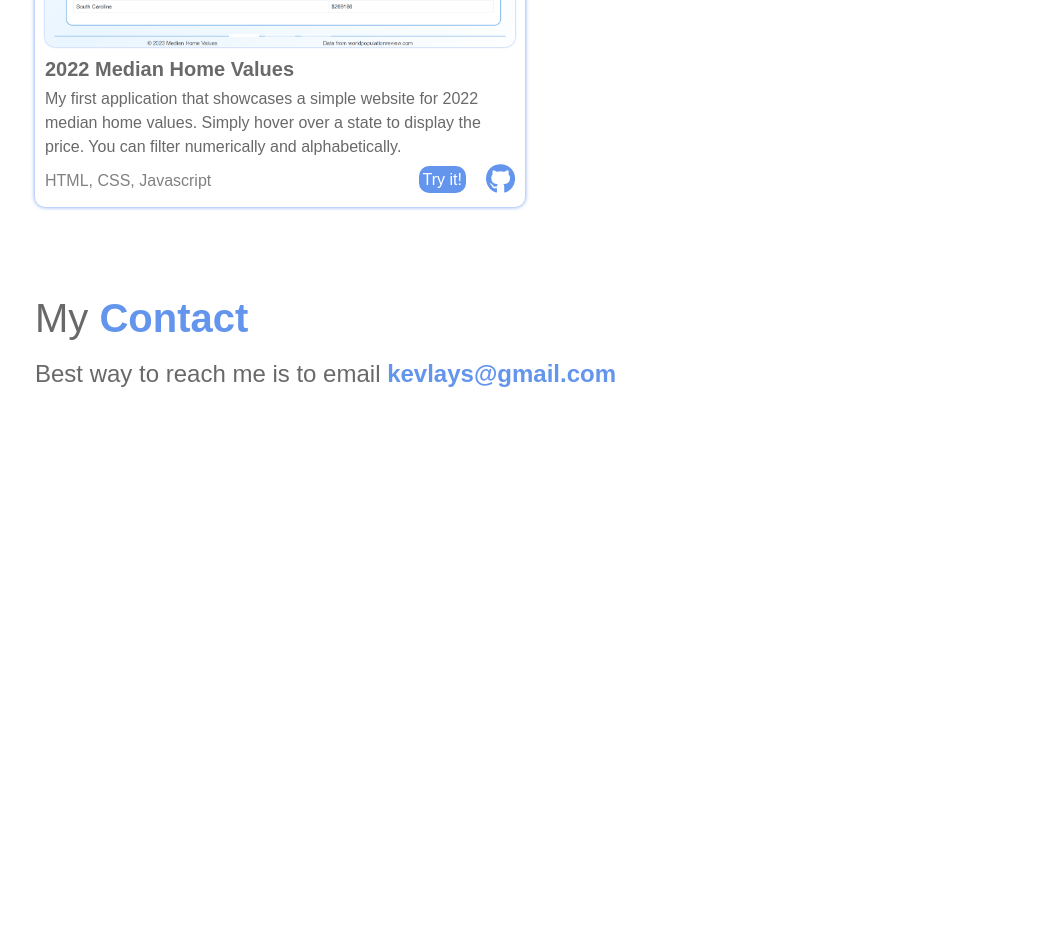
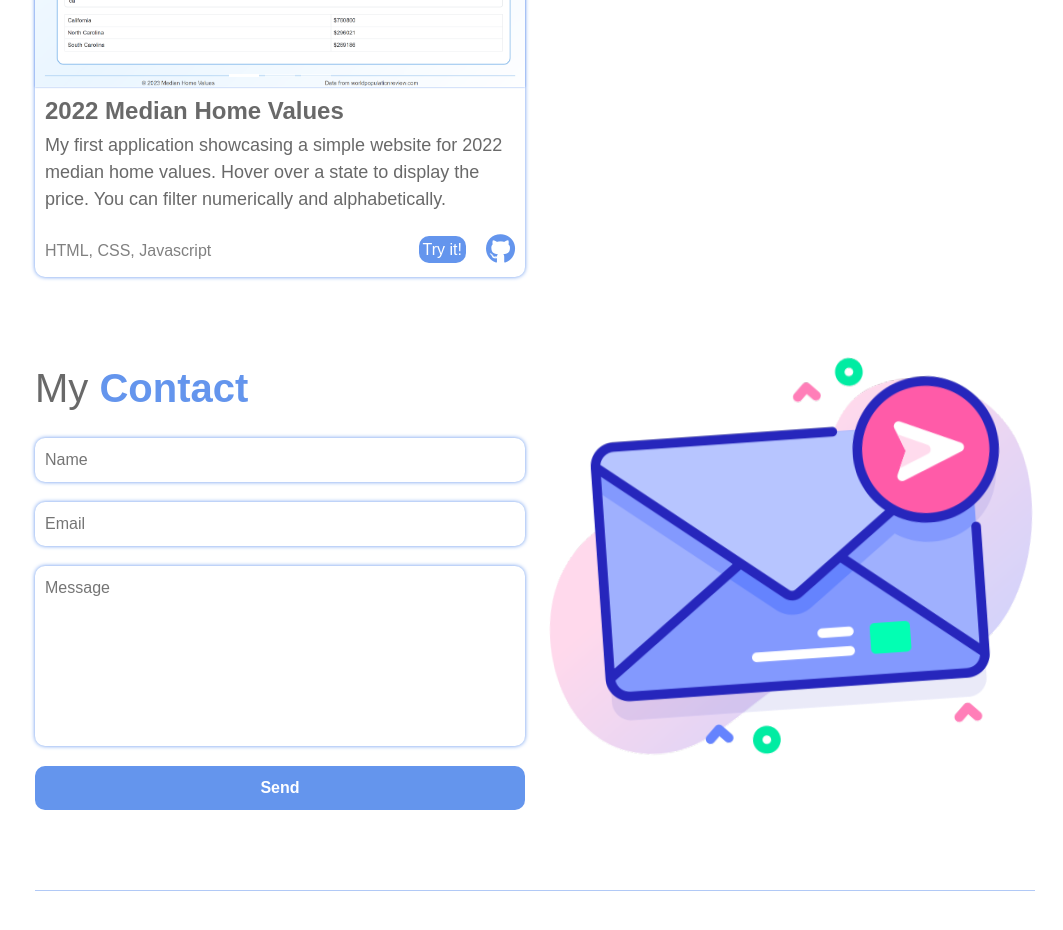
Before and after one commit to kev-a-dev/Portfolio, a React (Create React App) app: page / in a window 1280 px wide. Shown: the part 1760-2690 px from the top of the page, without its empty margins (105-1168 px from the left). Before the commit the page ends 2240 px from the top, so only its background shows below. Built offline with nearby package versions, Linux system fonts and the light colour scheme; the HTML template or start-up script is replaced by a standard one.

Commit message:
Add files via upload

```diff
--- a/src/App.css
+++ b/src/App.css
@@ -17,8 +17,13 @@
   background-color: rgba(100, 148, 237, 0.5);
 }
 
+.divide.contact {
+  margin-top: 30px;
+}
+
 .divide.footer {
-  margin-top: 30px;
+  width: 100%;
+  margin: 30px auto 80px;
 }
 
 ::-webkit-scrollbar {
@@ -50,4 +55,8 @@
     .divide {
       margin: 30px;
     }
+
+    .divide.footer {
+      margin: 20px;
+    }
  }
--- a/src/App.jsx
+++ b/src/App.jsx
@@ -4,6 +4,7 @@ import Nav from './components/Nav';
 import Projects from './components/Projects';
 import Technology from './components/Technology';
 import Contact from './components/Contact';
+import Footer from './components/Footer';
 
 
 function App() {
@@ -15,8 +16,10 @@ function App() {
       <Technology/>
       <div className="divide"></div>
       <Projects/>
+      <div className="divide contact"></div>
+      <Contact/>
       <div className="divide footer"></div>
-      <Contact/>
+      <Footer/>
     </div>
   );
 }
--- a/src/Data.js
+++ b/src/Data.js
@@ -50,7 +50,7 @@ const projectList = [
   {
     img: [mv1, mv2, mv3],
     title: "2022 Median Home Values",
-    info: "My first application that showcases a simple website for 2022 median home values. Simply hover over a state to display the price. You can filter numerically and alphabetically.",
+    info: "My first application showcasing a simple website for 2022 median home values. Hover over a state to display the price. You can filter numerically and alphabetically.",
     tools: "HTML, CSS, Javascript",
     link: "https://kev-a-dev.github.io/Median-Home-Values/",
     github: "https://github.com/kev-a-dev/Median-Home-Values",
--- a/src/components/About.jsx
+++ b/src/components/About.jsx
@@ -14,7 +14,7 @@ export default function About() {
           </h1>
 
           <h1 className="info">
-            As a <span>Frontend Developer</span> I enjoy developing web
+            As a <span>Software Engineer</span> I enjoy developing web
             applications that provide great user experiences. Currently I
             am located in <span>Los Angeles</span>.
           </h1>
--- a/src/components/Contact.css
+++ b/src/components/Contact.css
@@ -6,6 +6,7 @@
 }
 
 #contact .container {
+    position: relative;
     display: flex;
     flex-direction: column;
     padding: 0;
@@ -15,6 +16,10 @@
     border-radius: 10px;
 }
 
+#contact .title {
+    margin-bottom: 20px;
+
+}
 #contact .title span {
     color: cornflowerblue;
     font-weight: bold;
@@ -28,3 +33,141 @@
     color: cornflowerblue;
     font-weight: bold;
 }
+
+
+/* ---------- CONTACT FORM ---------- */
+
+#contact .input-contact-info-container {
+    display: flex;
+    justify-content: space-between;
+}
+
+#contact .input-wrapper {
+    display: flex;
+    flex-direction: column;
+    width: 49%;
+}
+
+#contact .input-wrapper .name,
+#contact .input-wrapper .email,
+#contact .input-wrapper .message {
+    padding: 10px;
+    border-radius: 10px;
+    border: none;
+    outline: none;
+    box-shadow: 0 0 4px cornflowerblue;
+    margin-bottom: 20px;
+}
+
+#contact .input-wrapper .name:focus,
+#contact .input-wrapper .email:focus,
+#contact .input-wrapper .message:focus{
+    outline: 2px solid cornflowerblue;
+    box-shadow: 0 0 8px cornflowerblue;
+}
+
+#contact .input-wrapper .message {
+    height: 180px;
+    resize: none;
+}
+
+#contact .input-wrapper .send {
+    padding: 10px;
+    border-radius: 10px;
+    border: none;
+    background-color: cornflowerblue;
+    color: white;
+    font-weight: bold;
+    transition: 300ms;
+}
+
+#contact .input-wrapper .send:hover {
+    transform: scale(1.025);
+    transition: 300ms;
+}
+
+#contact .input-wrapper .send:active {
+    transform: scale(1);
+    transition: 50ms;
+}
+
+/* ---------- MAIL IMG ---------- */
+
+#contact .mail-img {
+    position: absolute;
+    top: 0;
+    right: 0;
+    width: 49%;
+    transform: rotate(-4deg);
+}
+
+/* ---------- CONTACT INFO ---------- */
+
+#contact .contact-info-wrapper {
+    display: flex;
+    flex-direction: column;
+
+}
+
+#contact .contact-info-wrapper h3{
+    margin-bottom: 20px;
+}
+
+#contact .contact-info-wrapper .linkedin,
+#contact .contact-info-wrapper .resume{
+    display: flex;
+    justify-content: center;
+    align-items: center;
+    text-decoration: none;
+
+    max-width: 26px;
+    font-size: 26px;
+    margin: 20px 0;
+    border-radius: 50px;
+    padding: 8px 22px;
+    background-color: cornflowerblue;
+    transition: 300ms;
+}
+
+#contact .contact-info-wrapper .fa-linkedin-in,
+#contact .contact-info-wrapper .fa-file-pdf {
+    color: white;
+    transition: 300ms;
+}
+
+#contact .contact-info-wrapper .fa-github {
+    font-size: 42.5px;
+    color: cornflowerblue;
+    transition: 300ms;
+}
+
+#contact .contact-info-wrapper .fa-linkedin-in:hover,
+#contact .contact-info-wrapper .fa-file-pdf:hover {
+    transform: scale(1.1);
+    transition: 300ms;
+}
+
+/* ---------- MEDIA QUERIES ---------- */
+
+@media all and (min-width: 750) and (max-width: 1000px){
+    #contact {
+        margin-bottom: 40px;
+    }
+
+}
+
+@media all and (max-width: 750px){
+    #contact {
+        margin-bottom: 40px;
+    }
+
+    #contact .mail-img {
+        display: none;
+    }
+
+    #contact .input-wrapper {
+        width: 100%;
+    }
+
+
+}
--- a/src/components/Contact.jsx
+++ b/src/components/Contact.jsx
@@ -1,13 +1,50 @@
-import React from 'react'
-import './Contact.css'
+import React from "react";
+import "./Contact.css";
+
+import message from "../assets/message.png";
 
 export default function Contact() {
   return (
     <section id="contact">
-        <div className="container">
-            <h1 className="title">My <span>Contact</span></h1>
-            <h3 className="info">Best way to reach me is to email <span>kevlays@gmail.com</span></h3>
+      <div className="container">
+        <h1 className="title">
+          My <span>Contact</span>
+        </h1>
+
+        <div className="input-contact-info-container">
+          {/* <div className="input-wrapper"> */}
+          <form
+            className="input-wrapper"
+            action="https://formsubmit.co/97485503d5ee3537f112f171f471c1d8"
+            method="POST"
+          >
+            <input
+              type="text"
+              name="name"
+              className="name"
+              placeholder="Name"
+              required
+            />
+            <input
+              type="email"
+              name="email"
+              className="email"
+              placeholder="Email"
+              required
+            />
+            <textarea
+              name="message"
+              className="message"
+              placeholder="Message"
+              required
+            />
+            <button className="send">Send</button>
+          </form>
+          {/* </div> */}
+
+          <img src={message} alt="" className="mail-img" />
         </div>
+      </div>
     </section>
-  )
+  );
 }
--- /dev/null
+++ b/src/components/Footer.css
@@ -0,0 +1,46 @@
+#footer {
+    display: flex;
+    justify-content: center;
+    padding: 0;
+    margin: 0 12px;
+}
+
+#footer .container {
+    display: flex;
+    flex-direction: column;
+    padding: 0;
+
+    max-width: 1000px;
+    width: 100%;
+    /* height: 80px; */
+    border-top-right-radius: 10px;
+    border-top-left-radius: 10px;
+    background-color: cornflowerblue;
+}
+
+#footer .contact-info-container {
+    display: flex;
+    flex-direction: column;
+    justify-content: center;
+    align-items: center;
+    /* padding: 20px; */
+}
+
+#footer .contact-info-wrapper {
+    display: flex;
+    gap: 20px;
+}
+
+#footer h3{
+    color: white;
+    font-size: 20px;
+}
+
+#footer .link-container a{
+    margin: 20px;
+}
+
+#footer i {
+    color: white;
+    font-size: 24px;
+}
--- /dev/null
+++ b/src/components/Footer.jsx
@@ -0,0 +1,46 @@
+import React from 'react'
+import './Footer.css';
+
+export default function Footer() {
+  return (
+    <section id="footer">
+        <div className="container">
+                <div className="contact-info-container">
+                  {/* <div className="contact-info-wrapper">
+                    <h3 className="email">kevlays@gmail.com</h3>
+                    <h3 className="phone">626 560 9401</h3>
+                  </div>
+                  <div className="link-container">
+                    <a
+                      href="https://www.linkedin.com/in/kevin-ley/"
+                      target="_blank"
+                      rel="noreferrer"
+                      title="LinkedIn"
+                      className="linkedin"
+                    >
+                      <i class="fa-brands fa-linkedin-in"></i>
+                    </a>
+                    <a
+                      href="https://github.com/kev-a-dev"
+                      target="_blank"
+                      rel="noreferrer"
+                      title="GitHub"
+                      className="github"
+                    >
+                      <i class="fa-brands fa-github"></i>
+                    </a>
+                    <a
+                      href="https://docs.google.com/document/d/1iS4ApsKwhtT1au4kFzpIzokazKexeBnJkjQIOH7GCeI/edit?usp=sharing"
+                      target="_blank"
+                      rel="noreferrer"
+                      title="Resume"
+                      className="resume"
+                    >
+                      <i class="fa-regular fa-file-pdf"></i>
+                    </a>
+                  </div> */}
+              </div>
+        </div>
+    </section>
+  )
+}
--- a/src/components/Nav.css
+++ b/src/components/Nav.css
@@ -72,8 +72,17 @@
 
 /* ---------- MEDIA QUERIES ---------- */
 
-@media all and (max-width: 1000px) {
+@media all and (min-width: 370px) and (max-width: 1000px) {
     #nav {
         margin: 0 10px;
     }
 }
+
+@media all and (max-width: 370px) {
+    #nav {
+        margin: 0 10px;
+    }
+    #nav .link-container .link {
+        font-size: 16px;
+    }
+}
--- a/src/components/Projects.css
+++ b/src/components/Projects.css
@@ -44,15 +44,7 @@
 }
 
 #projects .project .img-wrapper {
-    padding: 10px;
-    border-radius: 10px;
-    overflow: hidden;
-}
-
-#projects .project .carousel .slide {
-    width: 100%;
-    box-shadow: 0 0 2px cornflowerblue;
-    border-radius: 10px;
+    padding-bottom: 10px;
 }
 
 #projects .info-wrapper {
@@ -61,18 +53,18 @@
     justify-content: space-between;
 
     padding: 0 10px 10px 10px;
-    height: 150px;
+    height: 180px;
 }
 
 #projects .project-title {
-    font-size: 20px;
+    font-size: 24px;
     font-weight: bold;
     margin: 0;
     margin-bottom: 6px;
 }
 
 #projects .project-info {
-    font-size: 16px;
+    font-size: 18px;
     font-weight: normal;
     line-height: 1.5;
     margin: 0;
@@ -140,13 +132,15 @@
 
 #projects .carousel-inner {
     box-shadow: 0 0 2px cornflowerblue;
-    border-radius: 10px;
+    border-top-right-radius: 10px;
+    border-top-left-radius: 10px;
     z-index: -1;
 }
 
 #projects .carousel-control-prev,
 #projects .carousel-control-next {
-    border-radius: 10px;
+    border-top-right-radius: 10px;
+    border-top-left-radius: 10px;
     z-index:0;
 }
 
```
Also changed, not shown: src/assets/message.png (added).
